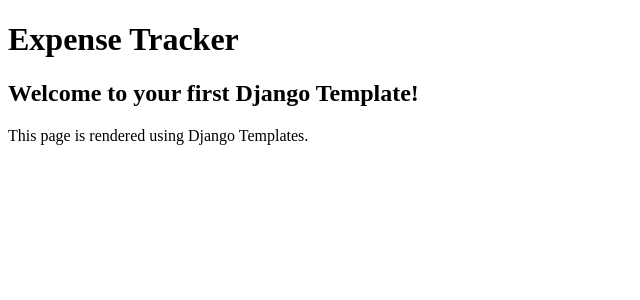
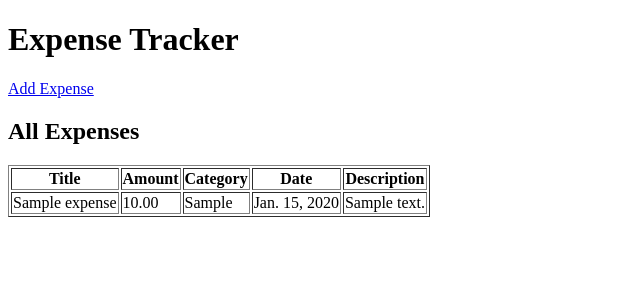
Before and after one commit to sravankambhampati-SK/expense-tracker-django, a Django app: page / in a window 1280 px wide. Shown: the top 300 px of the page, without its empty margins (0-640 px from the left). Run offline with Django 5.2, Linux system fonts and the light colour scheme; tables that the repository leaves empty hold one stand-in row (values such as "Sample post").

Commit message:
modified on 02/10/2026

```diff
--- a/expenses/templates/expenses/home.html
+++ b/expenses/templates/expenses/home.html
@@ -5,11 +5,36 @@
 </head>
 <body>
 
-    <h1>Expense Tracker</h1>
+<h1>Expense Tracker</h1>
 
-    <h2>Welcome to your first Django Template!</h2>
+<a href="{% url 'add_expense' %}">Add Expense</a>
 
-    <p>This page is rendered using Django Templates.</p>
+<h2>All Expenses</h2>
+
+<table border="1">
+    <tr>
+        <th>Title</th>
+        <th>Amount</th>
+        <th>Category</th>
+        <th>Date</th>
+        <th>Description</th>
+    </tr>
+
+    {% for expense in expenses %}
+    <tr>
+        <td>{{ expense.title }}</td>
+        <td>{{ expense.amount }}</td>
+        <td>{{ expense.category }}</td>
+        <td>{{ expense.date }}</td>
+        <td>{{ expense.description }}</td>
+    </tr>
+    {% empty %}
+    <tr>
+        <td colspan="5">No expenses found.</td>
+    </tr>
+    {% endfor %}
+
+</table>
 
 </body>
 </html>
--- a/expenses/views.py
+++ b/expenses/views.py
@@ -1,9 +1,11 @@
 from django.shortcuts import render, redirect
 from .forms import ExpenseForm
+from .models import Expense
 
 
 def home(request):
-    return render(request, "expenses/home.html")
+    expenses = Expense.objects.all()
+    return render(request, "expenses/home.html", {"expenses": expenses})
 
 
 def add_expense(request):
```
